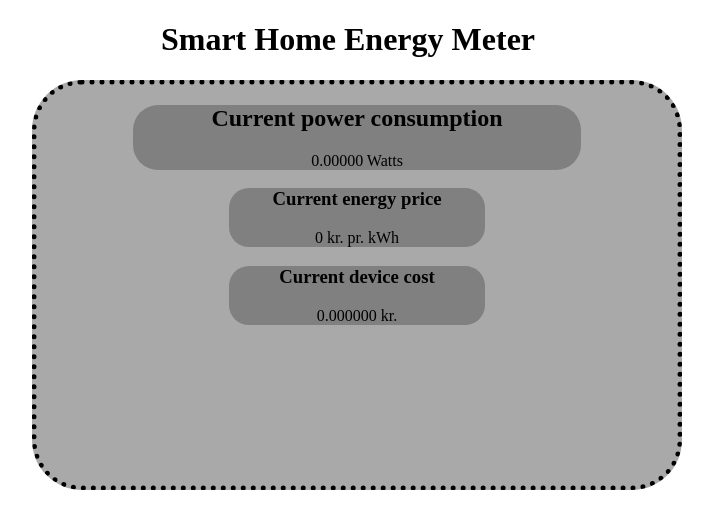
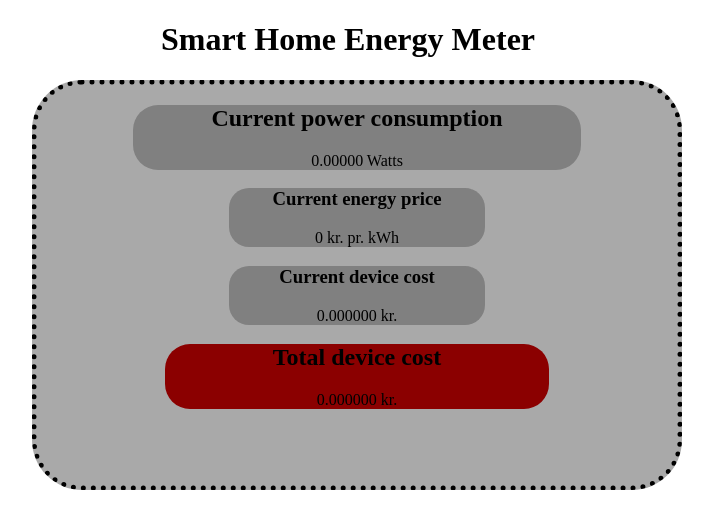
Before and after one commit to Lindblad1999/Svendeproeve, a Vue app in the folder frontend/: page / in a window 1280 px wide. Shown: the top 528 px of the page, without its empty margins (292-1005 px from the left). Built offline with nearby package versions, Linux system fonts and the light colour scheme; no server answers.

Commit message:
calculate and display total device cost for the latest 100 entries

```diff
--- a/frontend/src/components/MainPage.vue
+++ b/frontend/src/components/MainPage.vue
@@ -15,6 +15,10 @@
             <h3 class="current-device-cost-content">Current device cost</h3>
             <p class="current-device-cost-content">{{ deviceCost }} kr.</p>
         </div>
+        <div id="total-device-cost">
+            <h2 class="total-device-cost-content">Total device cost</h2>
+            <p class="total-device-cost-content">{{ totalCost }} kr.</p>
+        </div>
     </div>
 </template>
 
@@ -31,13 +35,16 @@ export default {
             latestCurrent: 0,
             latestWattage: 0,
             energyPrice: 0,
-            deviceCost: 0
+            deviceCost: 0,
+            totalCost: 0
         };
     },
     mounted() {
         setInterval(this.getLatestWattage, 1000);
         this.getEnergyPrice();
-        setInterval(this.currentDeviceCost, 1000)
+        setInterval(this.currentDeviceCost, 1000);
+        this.calcTotalCost();
+        setInterval(this.updateTotalCost, 1000);
     },
     methods:{
         getLatestVoltage() {
@@ -64,6 +71,26 @@ export default {
         currentDeviceCost() {
             let kwh = this.latestWattage / 3600;
             this.deviceCost = (kwh * this.energyPrice).toFixed(6);
+        },
+        calcTotalCost(){
+            let getAmount = 100;
+
+            // Use Promise to ensure that the API calls are completed before having to use the data they return
+            Promise.all([
+                axios.get(`${API_URL}/voltage/latest?amount=${getAmount}`),
+                axios.get(`${API_URL}/current/latest?amount=${getAmount}`)
+            ]).then(([voltageResponse, currentResponse]) => {
+                let topVoltages = voltageResponse.data;
+                let topCurrents = currentResponse.data;
+                let totalWattage = 0;
+                for (let i = 0; i < getAmount; i++) {
+                    totalWattage += topVoltages[i].meas * topCurrents[i].meas;
+                }
+                this.totalCost = (totalWattage / 3600) * this.energyPrice;
+            })
+        },
+        updateTotalCost(){
+            this.totalCost = (parseFloat(this.totalCost) + parseFloat(this.deviceCost)).toFixed(6);
         }
     }
 }
@@ -115,4 +142,15 @@ export default {
     .current-device-cost-content {
         text-align: center;
     }
+
+    #total-device-cost {
+        background-color: darkred;
+        width: 60%;
+        margin: 0 auto;
+        border-radius: 25px;
+    }
+
+    .total-device-cost-content {
+        text-align: center;
+    }
 </style>
```
